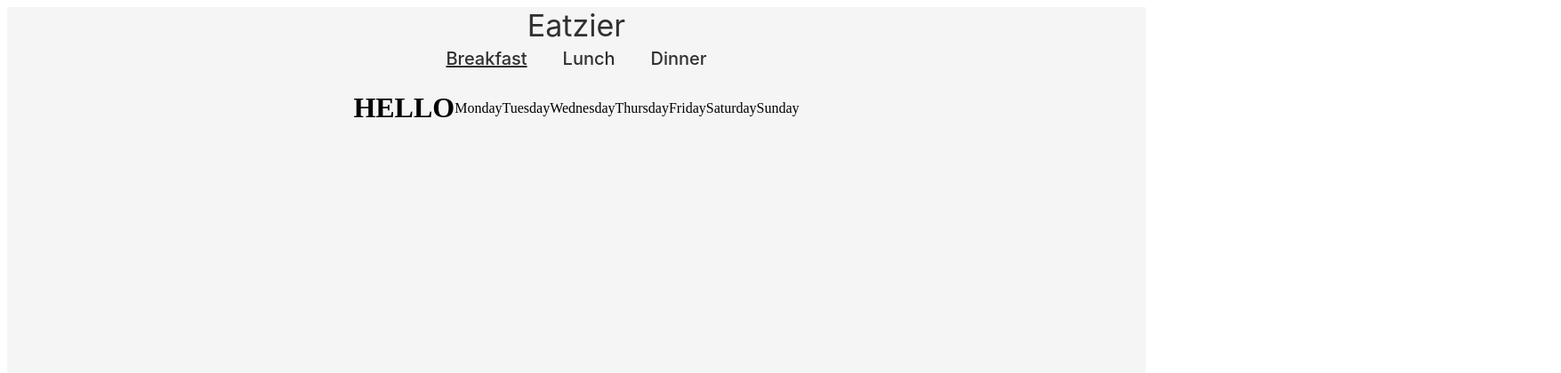
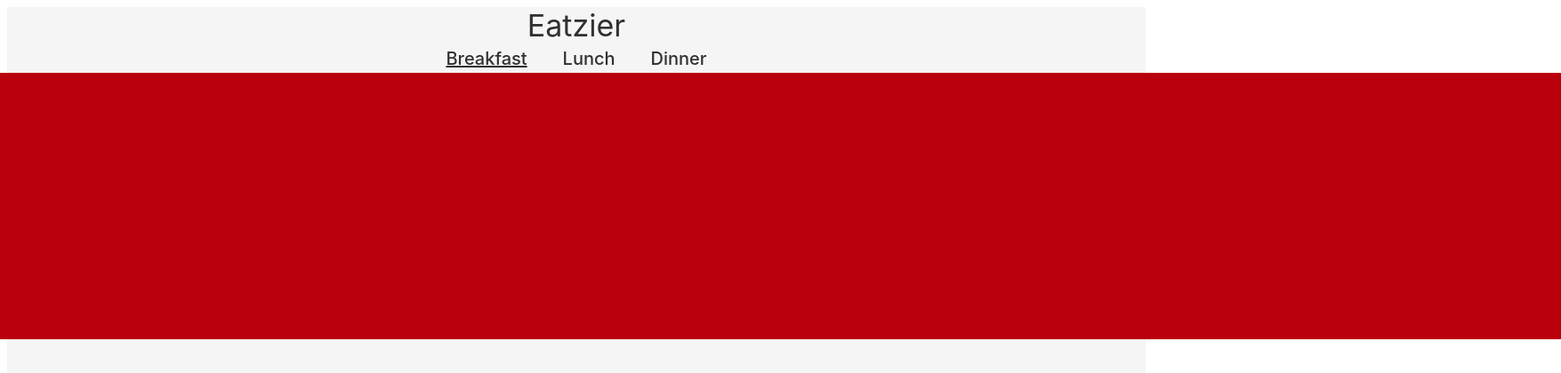
Before and after one commit to landonbconnell/eatzee, a React (Create React App) app in the folder client/: page / in a window 1280 px wide. Shown: the top 420 px of the page at 89% size, 1755 px wide, since content can reach past the window. Built offline with nearby package versions, Linux system fonts and the light colour scheme.

Commit message:
switching devices hehe

```diff
--- a/client/src/components/HomePage/MealDay.tsx
+++ b/client/src/components/HomePage/MealDay.tsx
@@ -1,5 +1,6 @@
 import * as React from 'react';
 import { Day } from 'redux/reducers/mealsSlice';
+import { Box } from '@mui/material';
 
 interface MealDayProps {
     day: Day;
@@ -7,7 +8,15 @@ interface MealDayProps {
 
 const MealDay = ({ day } : MealDayProps) => {
     return (
-        <p>{day.weekday}</p>
+        <Box sx={{
+            width: 300,
+            height: 300,
+            backgroundColor: 'primary.dark',
+            '&:hover': {
+              backgroundColor: 'primary.main',
+              opacity: [0.9, 0.8, 0.7],
+            },
+          }}></Box>
     );
 }
 
```
